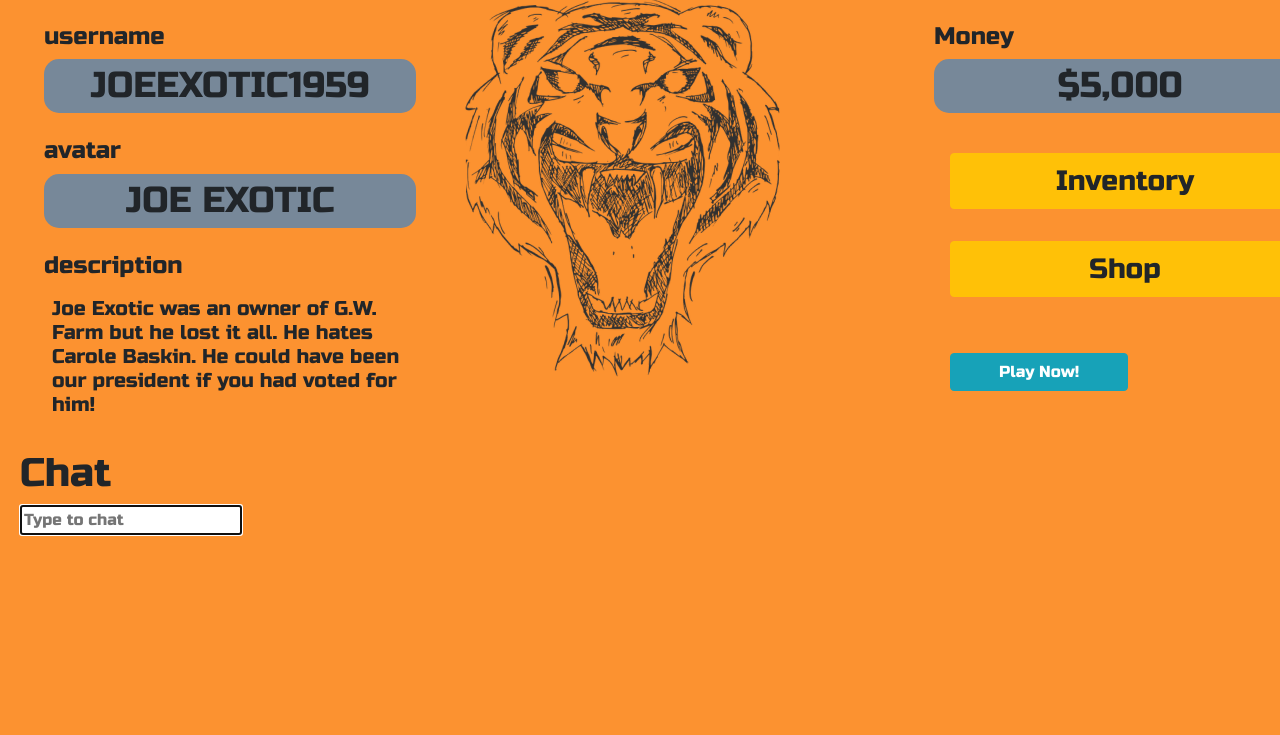
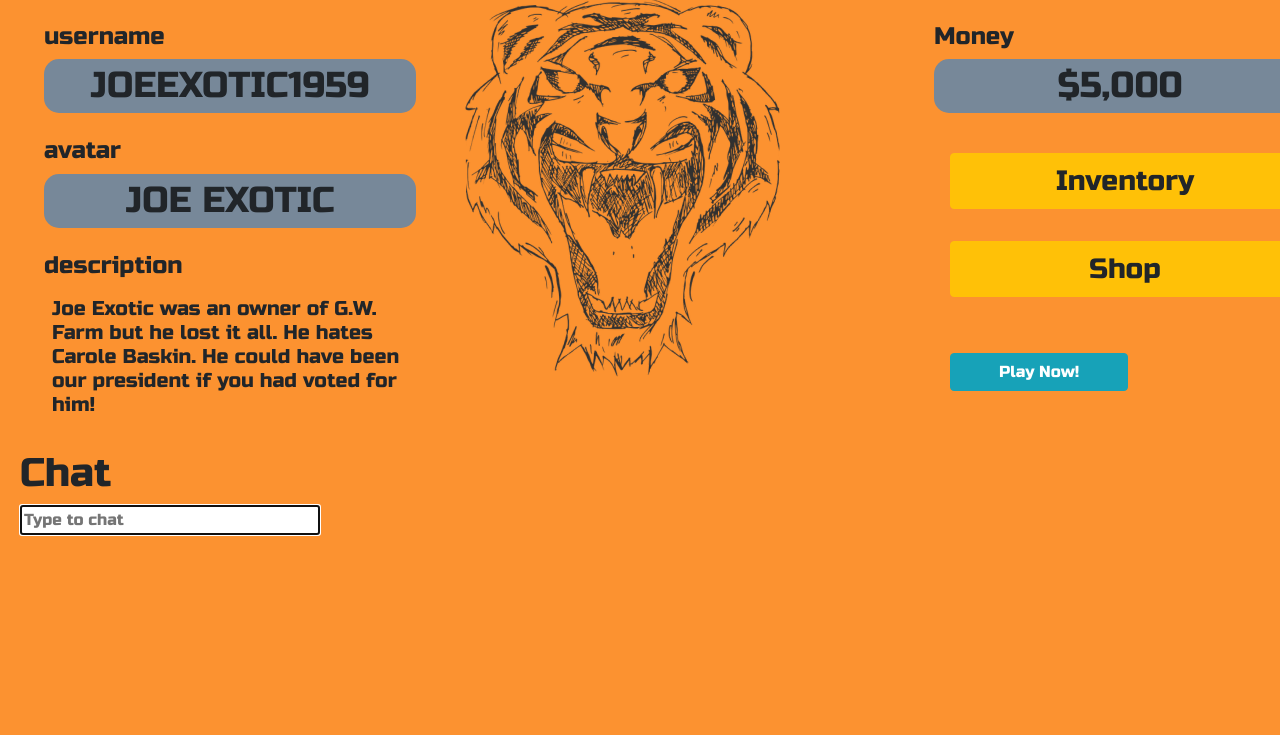
Before and after one commit to Final-Lumb-IV-Legend-of-the-Lost-Lumb/Backend, a Flask app: template templates/lobby.html in a window 1280 px wide; the page is wider, and only the part inside the window is pictured. Shown: the part 119-854 px from the top of that part. Before the commit the page ends 655 px from the top of that part, so only its background shows below. Run offline with Flask 2, Linux system fonts and the light colour scheme; the template is opened without the code that fills it, so the values that code supplies are empty; parts of the project's set-up code (start-up, migrations or seed data) failed here and were passed over; some libraries are stand-ins or nearby versions.

Commit message:
styling changes for chat

```diff
--- a/app.py
+++ b/app.py
@@ -92,6 +92,7 @@ def login():
         return render_template('login.html')
 
 @app.route('/add-item', methods=['POST'])
+@jwt_required
 def addItem():
     data = json.loads(request.data) # load JSON data from request
     pusher.trigger('item', 'item-added', data) # trigger 'item-added' event on 'item' channel
--- a/static/style.css
+++ b/static/style.css
@@ -120,8 +120,12 @@ nav a {
   border-radius: 10px;
 }
 
-.tiger-chat {
+.tiger-chat-line {
   overflow: auto;
   height: 200px;
-  width: 200px;
+  width: 300px;
 }
+
+.tiger-input {
+  width: 300px;
+}
```
